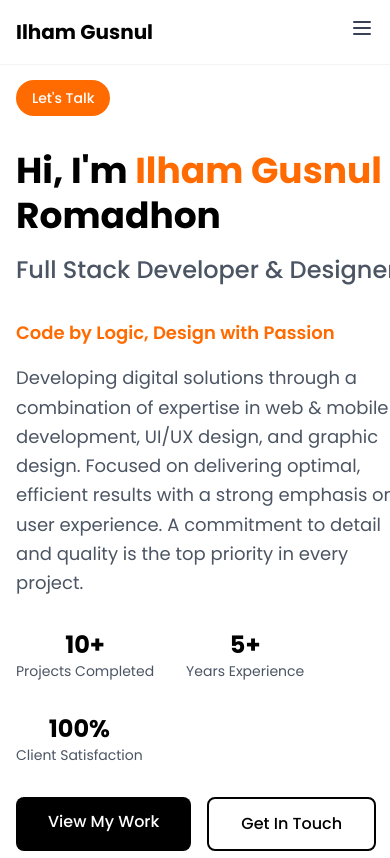
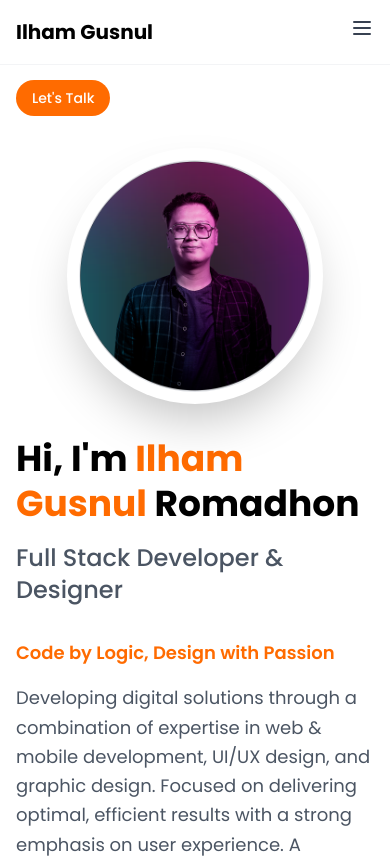
Before and after one commit to ilhamgusnul/ilham-portfolio, a website built with Vite: page index.html in a window 390 px wide. Shown: the top 858 px of the page. Built offline with nearby package versions, Linux system fonts and the light colour scheme.

Commit message:
Add mobile profile image section and adjust desktop layout in index.html. Introduce a new mobile-only profile image display and update the desktop profile image section to ensure proper visibility across devices.

```diff
--- a/index.html
+++ b/index.html
@@ -124,6 +124,25 @@
               Let's Talk
             </div>
 
+            <!-- Profile Image - Mobile Only -->
+            <div class="flex justify-center lg:hidden">
+              <div class="relative">
+                <div
+                  class="w-64 h-64 rounded-full bg-gradient-to-br from-purple-400 to-blue-500 p-3 shadow-2xl"
+                >
+                  <div
+                    class="w-full h-full rounded-full bg-gray-200 flex items-center justify-center"
+                  >
+                    <img
+                      src="/images/profile-picture.png"
+                      alt="Ilham Gusnul Romadhon"
+                      class="w-full h-full rounded-full object-cover"
+                    />
+                  </div>
+                </div>
+              </div>
+            </div>
+
             <!-- Main Title -->
             <div class="space-y-4">
               <h1
@@ -186,8 +205,8 @@
             </div>
           </div>
 
-          <!-- Right Content - Profile Image -->
-          <div class="flex justify-center lg:justify-end lg:mr-8">
+          <!-- Right Content - Profile Image - Desktop Only -->
+          <div class="hidden lg:flex justify-center lg:justify-end lg:mr-8">
             <div class="relative">
               <div
                 class="w-96 h-96 rounded-full bg-gradient-to-br from-purple-400 to-blue-500 p-3 shadow-2xl"
```
